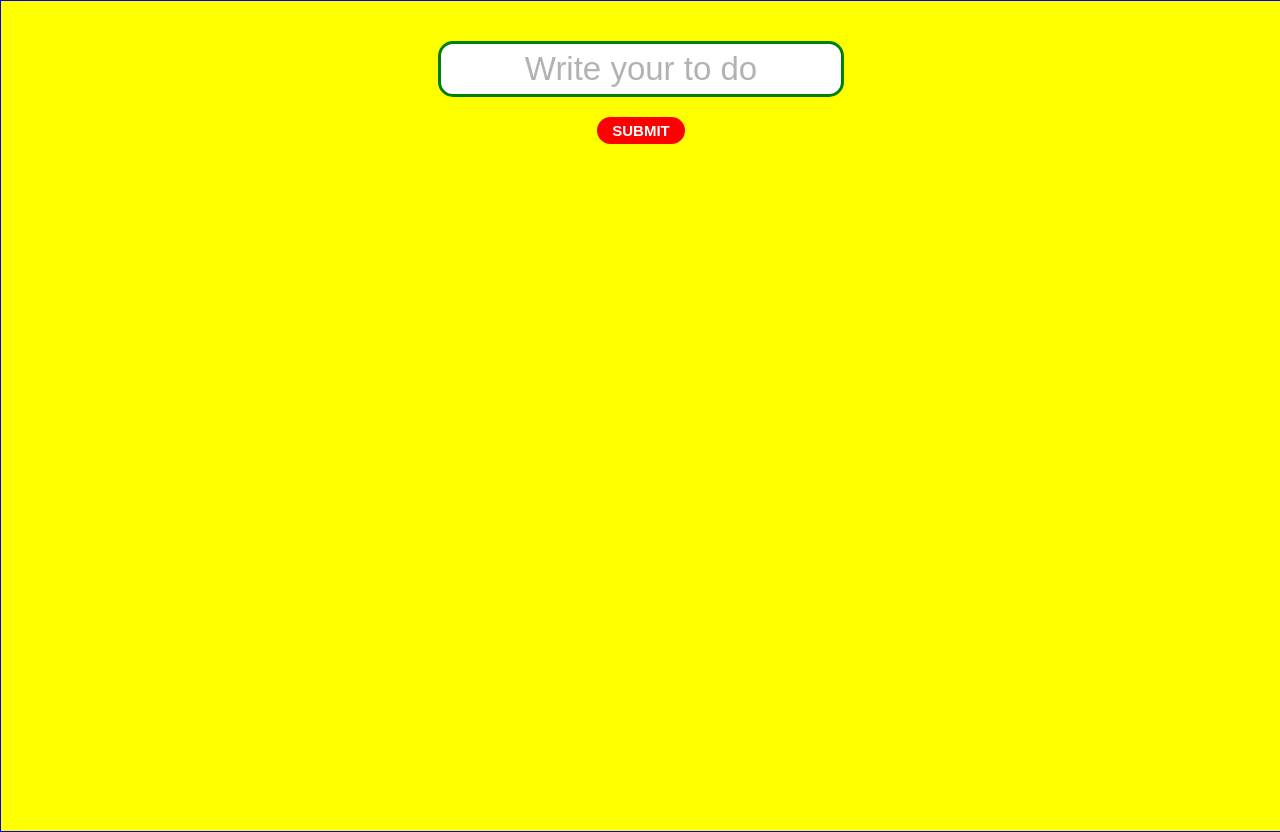
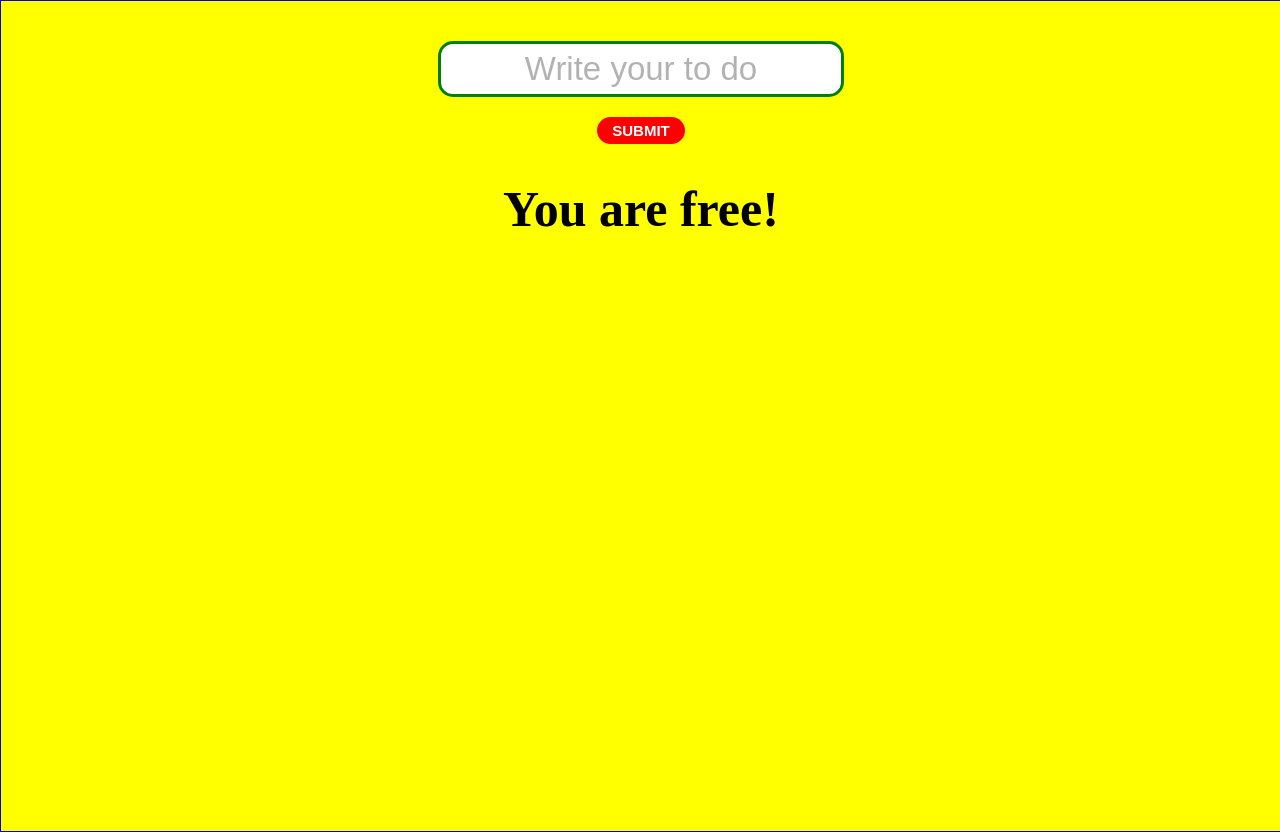
Before and after one commit to software92/todo-app, a React (Create React App) app: page / in a window 1280 px wide. Built offline with nearby package versions, Linux system fonts and the light colour scheme.

Commit message:
style: Stanby text 생성
- 코드가 짧고 한 곳에서만 사용되어 컴포넌트화 시키지 않음

```diff
--- a/src/App.js
+++ b/src/App.js
@@ -25,6 +25,11 @@ const ListContainer = styled.div`
   justify-content: center;
   gap: 40px;
   width: 90%;
+`;
+
+const StanbyText = styled.h1`
+  font-size: 50px;
+  font-weight: bold;
 `;
 
 // Web 접속 / 페이지 reload,
@@ -136,6 +141,9 @@ function App() {
   return (
     <Container>
       <Form onSubmit={onSubmit} onChange={onChange} value={value} />
+      {toDos.length === 0 && toDones.length === 0 ? (
+        <StanbyText>You are free!</StanbyText>
+      ) : (
         <ListContainer>
           <ToDosList
             toDos={toDos}
@@ -148,6 +156,7 @@ function App() {
             convertToDone={convertToDone}
           />
         </ListContainer>
+      )}
     </Container>
   );
 }
```
Lines whose indentation alone changed are shown as unchanged.
